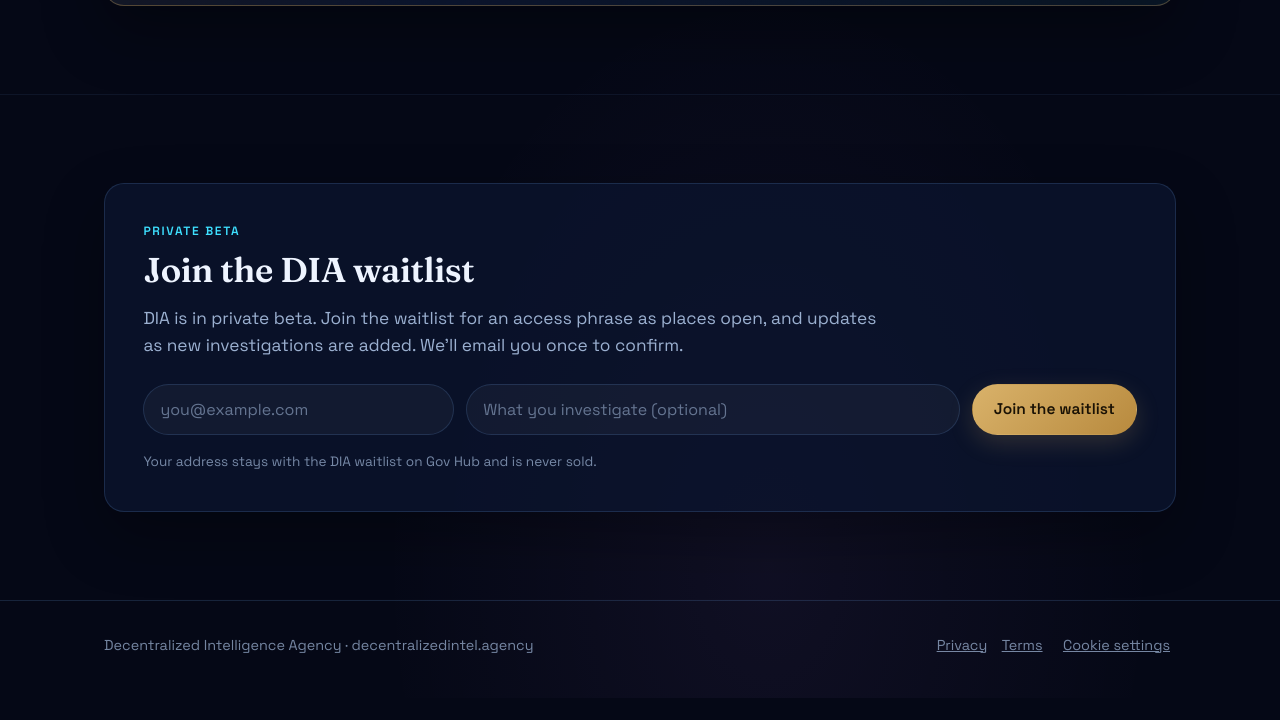
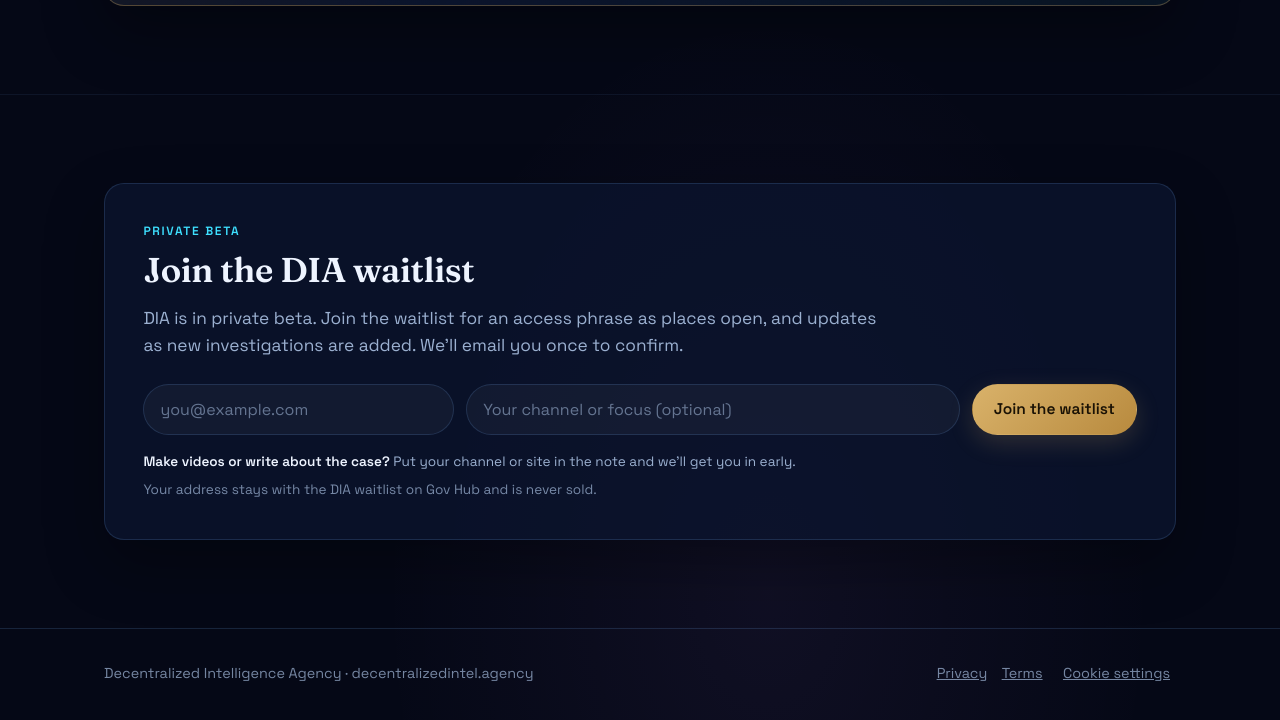
Before and after one commit to shiftshapr/decentralized-intel-agency, a website: page public/index.html in a window 1280 px wide. Shown: the part 1926-2646 px from the top of the page. Before the commit the page ends 2624 px from the top, so only its background shows below. Drawn offline with Linux system fonts and the light colour scheme.

Commit message:
Waitlist: invite creators to name their channel for early access
Co-Authored-By: Claude Opus 5.5 <noreply@anthropic.com>

```diff
--- a/public/index.html
+++ b/public/index.html
@@ -161,6 +161,9 @@
     .waitlist-msg--error { color: #fca5a5; }
     .waitlist-msg--ok { color: #8ee6c8; }
     .fine { margin: 1rem 0 0; font-size: 0.85rem; color: var(--soft); }
+    .creator-line { color: var(--muted); }
+    .creator-line strong { color: var(--ink); font-weight: 600; }
+    .creator-line + .fine { margin-top: 0.4rem; }
     .visually-hidden {
       position: absolute !important; width: 1px; height: 1px; padding: 0; margin: -1px;
       overflow: hidden; clip: rect(0, 0, 0, 0); white-space: nowrap; border: 0;
@@ -298,11 +301,12 @@
             <label class="visually-hidden" for="waitlist-email">Email address</label>
             <input id="waitlist-email" name="email" type="email" autocomplete="email" required placeholder="you@example.com">
             <label class="visually-hidden" for="waitlist-note">What you investigate (optional)</label>
-            <input id="waitlist-note" name="note" type="text" maxlength="500" placeholder="What you investigate (optional)">
+            <input id="waitlist-note" name="note" type="text" maxlength="500" placeholder="Your channel or focus (optional)">
             <button type="submit" class="btn btn-primary">Join the waitlist</button>
           </form>
           <p class="waitlist-msg waitlist-msg--error" id="waitlist-error" role="alert" hidden></p>
           <p class="waitlist-msg waitlist-msg--ok" id="waitlist-ok" role="status" hidden></p>
+          <p class="fine creator-line"><strong>Make videos or write about the case?</strong> Put your channel or site in the note and we'll get you in early.</p>
           <p class="fine">Your address stays with the DIA waitlist on Gov Hub and is never sold.</p>
         </div>
       </div>
```
